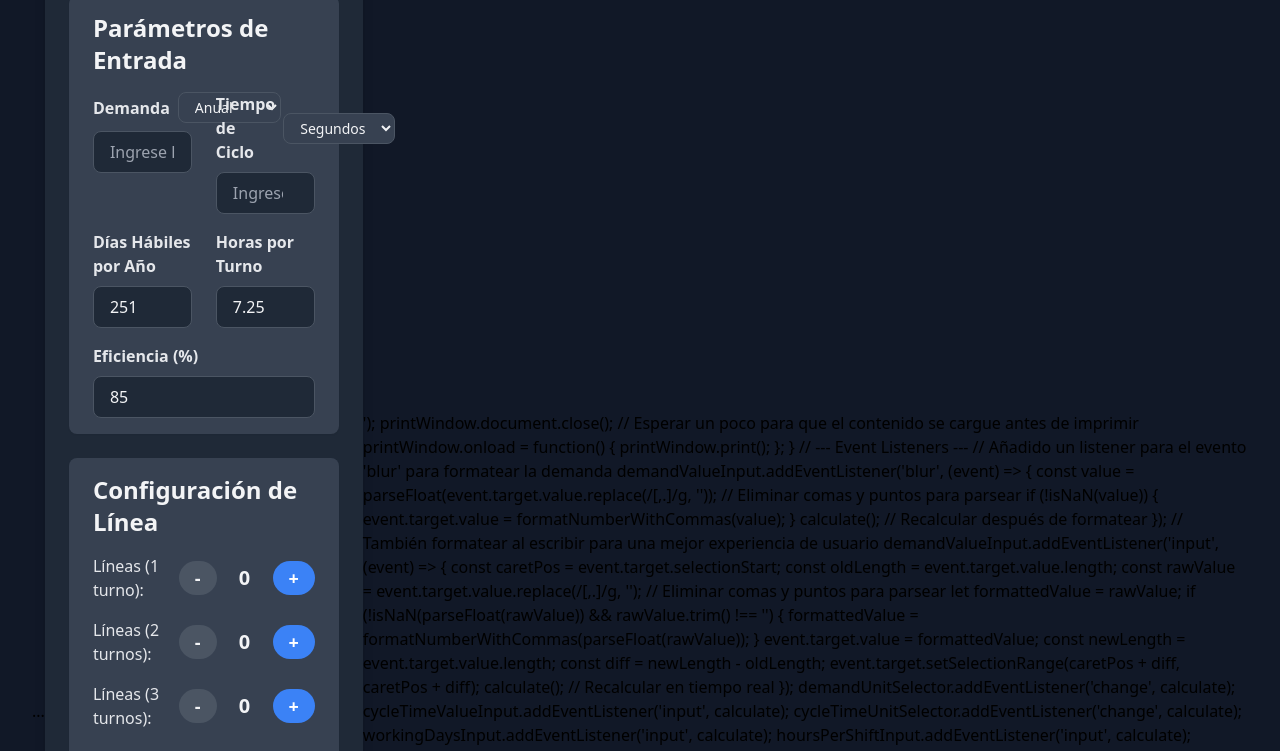
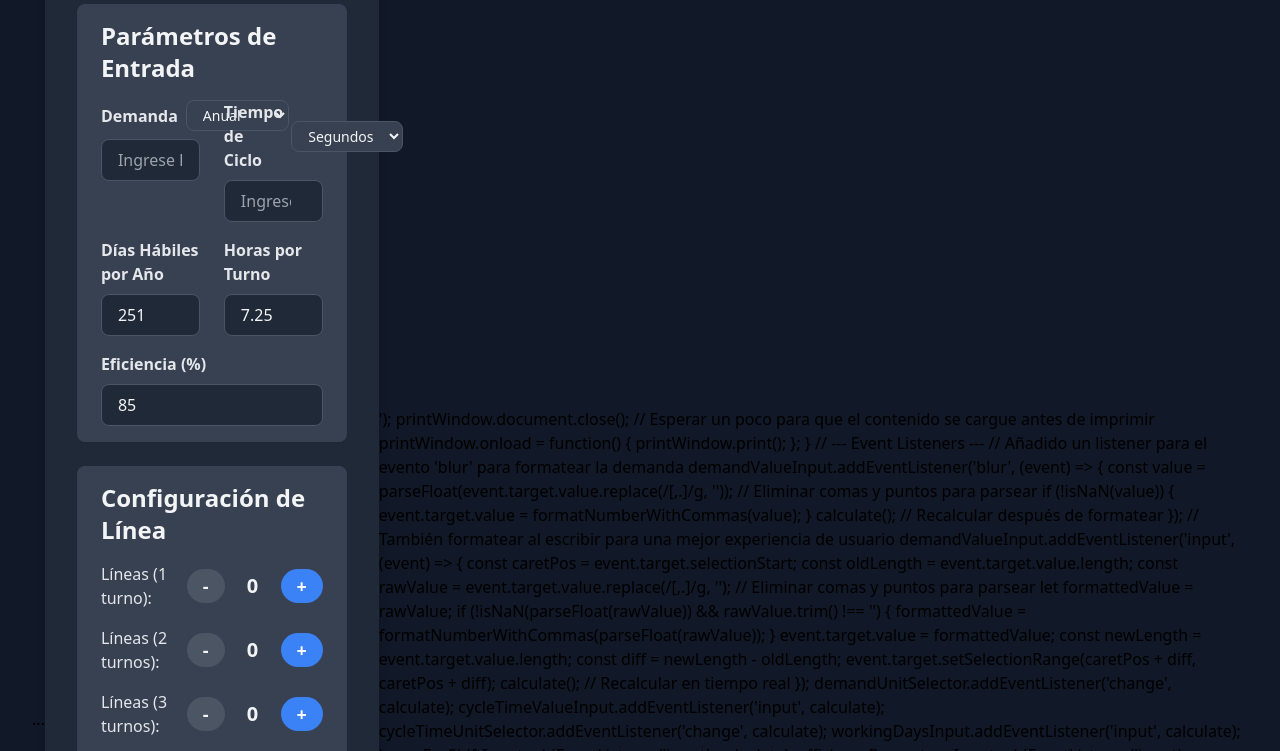
Before and after one commit to maverick752/Leantools, a plain HTML site: page index.html in a window 1280 px wide. Shown: the part 252-1003 px from the top of the page. Drawn offline with nearby package versions, Linux system fonts and the light colour scheme.

Commit message:
Update index.html

```diff
--- a/index.html
+++ b/index.html
@@ -161,7 +161,7 @@
   </style>
 </head>
 <body class="font-inter bg-gray-900 min-h-screen flex items-center justify-center p-4 sm:p-6 lg:p-8 overflow-x-hidden">
-  <div class="container bg-gray-800 rounded-xl shadow-lg p-4 sm:p-6 w-full max-w-2xl mx-auto">
+<div class="container bg-gray-800 rounded-xl shadow-lg p-6 sm:p-8 w-full max-w-2xl">
     <div class="flex justify-center mb-6">
       <img id="logoImg" src="https://s3-prod.plasticsnews.com/s3fs-public/styles/1024x512/public/accumed-logo_i.jpg" alt="Logotipo de AccuMED" class="h-16 w-auto object-contain rounded-lg shadow-sm" onerror="this.onerror=null;this.src='https://placehold.co/120x60/AEC6CF/000000?text=AccuMED+Logo';">
     </div>
```
